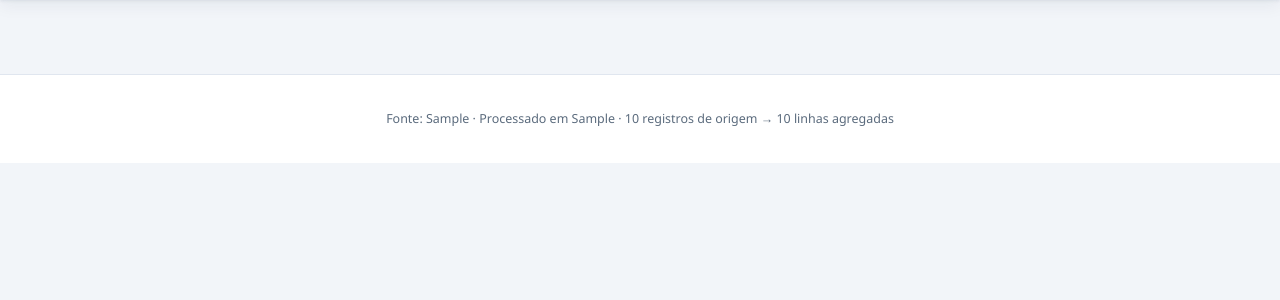
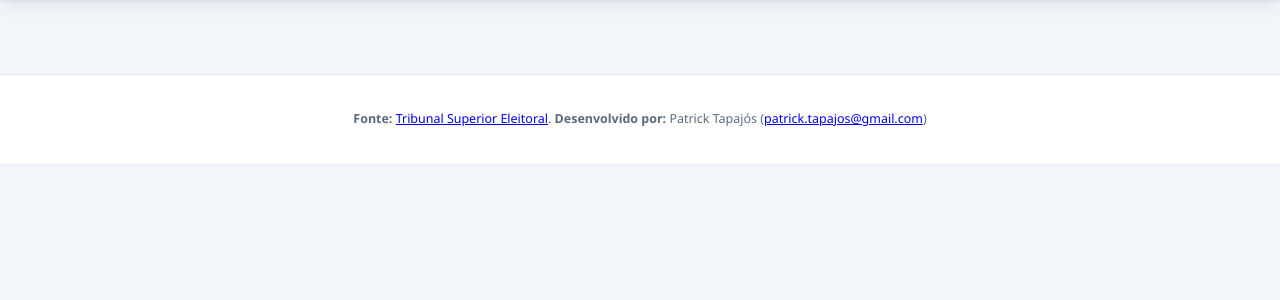
Before and after one commit to patricktapajos/eleicoes-am-2026, a Flask app: template app/templates/base.html in a window 1280 px wide. Shown: the part 88-388 px from the top of the page. Run offline with Flask 3, Linux system fonts and the light colour scheme; the template is opened without the code that fills it: most values are stand-ins (such as "Sample title", 1, 10 or a date in 2020).

Commit message:
chore: footer update

```diff
--- a/app/templates/base.html
+++ b/app/templates/base.html
@@ -34,8 +34,8 @@
 
   <footer class="rodape">
     <p>
-      Fonte: {{ meta.arquivo_origem }} · Processado em {{ meta.processado_em }} ·
-      {{ meta.linhas_origem }} registros de origem → {{ meta.linhas_agregadas }} linhas agregadas
+      <strong>Fonte: </strong> <a href="https://www.tse.jus.br/">Tribunal Superior Eleitoral</a>.
+      <strong>Desenvolvido por: </strong>Patrick Tapajós (<a href="mailto:patrick.tapajos@gmail.com">patrick.tapajos@gmail.com</a>)
     </p>
   </footer>
 </body>
```
